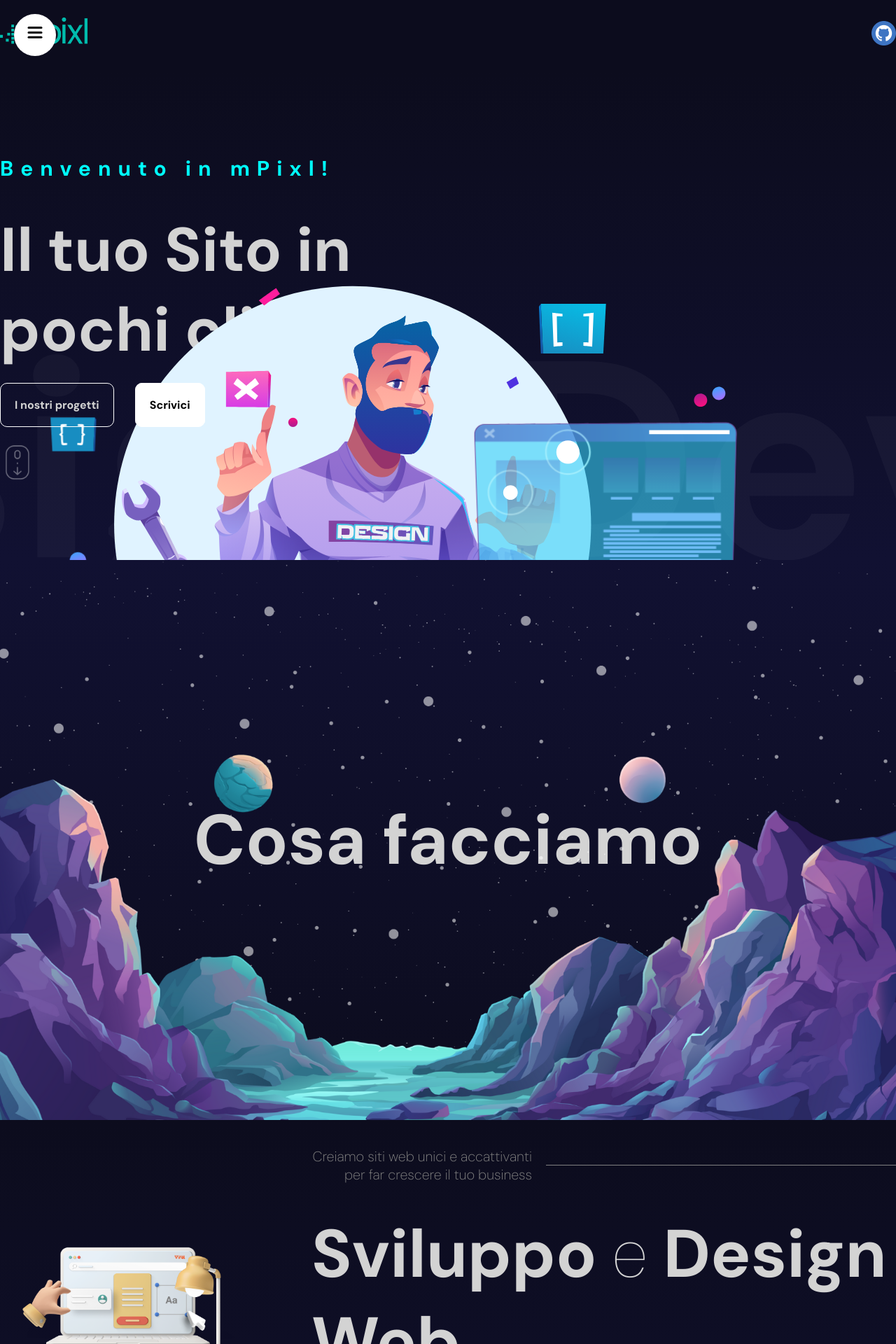
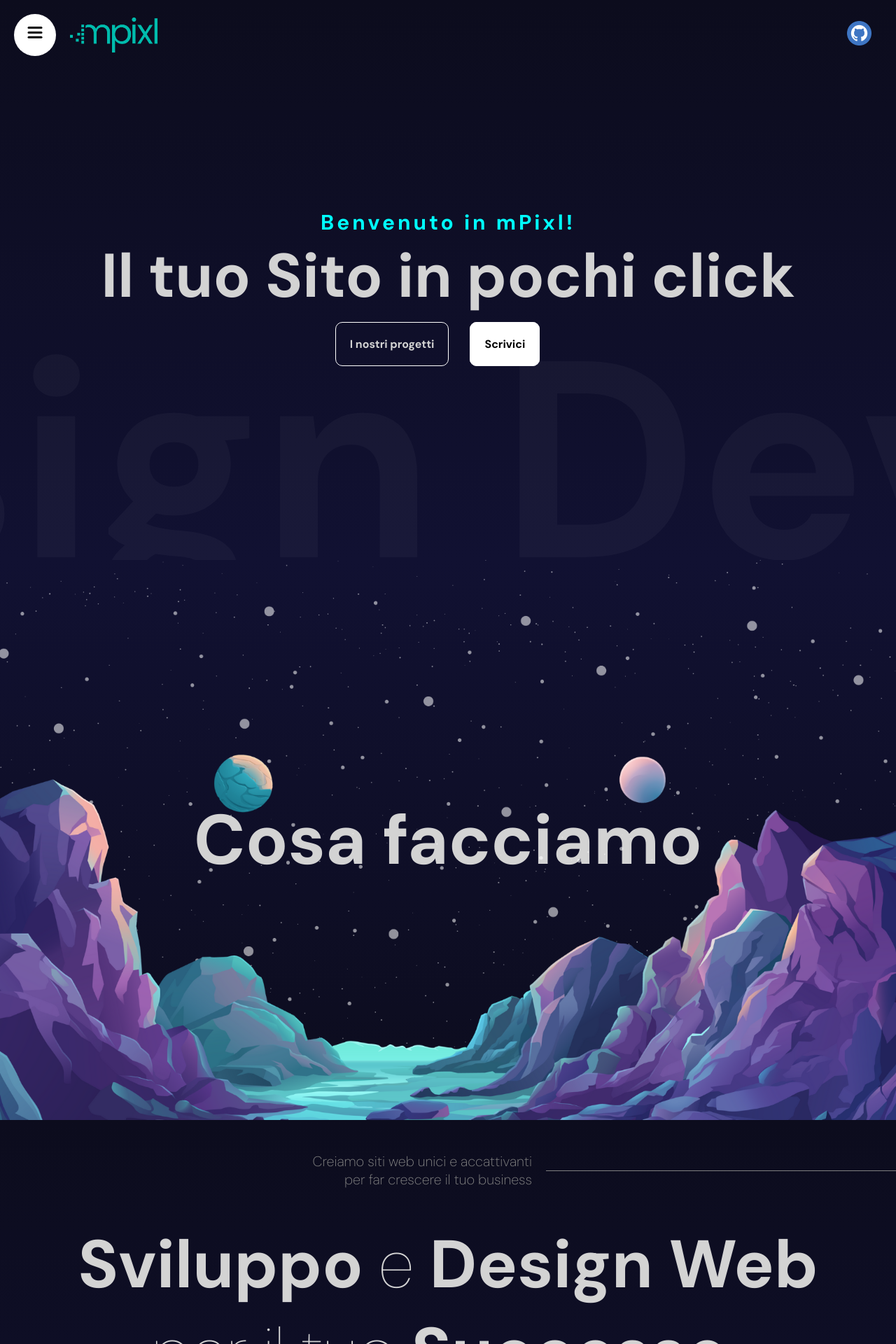
Before and after one commit to LorenzoRonconi00/mPixl, a React (Vite) app: page / in a window 1280 px wide. Shown: the top 1920 px of the page at 70% size. Built offline with nearby package versions, Linux system fonts and the light colour scheme.

Commit message:
rimossa roba inutile, fix hero, fix phone svg, rimosso clutter vario

```diff
--- a/src/components/contact/Contact.jsx
+++ b/src/components/contact/Contact.jsx
@@ -88,37 +88,13 @@ const Contact = () => {
           </a>
         </div>
       </motion.div>
-      <div className="formContainer">
-        <motion.div
-          initial={{ opacity: 1 }}
-          whileInView={{ opacity: 0 }}
-          transition={{ delay: 3, duration: 1 }}
-          className="phoneSvg"
-        >
-          <svg
-            width="450px"
-            height="450px"
-            viewBox="0 0 24 24"
-            fill="none"
-            xmlns="http://www.w3.org/2000/svg"
-          >
-            <motion.path
-              initial={{ pathLength: 0 }}
-              animate={isInView && { pathLength: 1 }}
-              transition={{ duration: 3 }}
-              d="M10.0376 5.31617L10.6866 6.4791C11.2723 7.52858 11.0372 8.90532 10.1147 9.8278C10.1147 9.8278 10.1147 9.8278 10.1147 9.8278C10.1146 9.82792 8.99588 10.9468 11.0245 12.9755C13.0525 15.0035 14.1714 13.8861 14.1722 13.8853C14.1722 13.8853 14.1722 13.8853 14.1722 13.8853C15.0947 12.9628 16.4714 12.7277 17.5209 13.3134L18.6838 13.9624C20.2686 14.8468 20.4557 17.0692 19.0628 18.4622C18.2258 19.2992 17.2004 19.9505 16.0669 19.9934C14.1588 20.0658 10.9183 19.5829 7.6677 16.3323C4.41713 13.0817 3.93421 9.84122 4.00655 7.93309C4.04952 6.7996 4.7008 5.77423 5.53781 4.93723C6.93076 3.54428 9.15317 3.73144 10.0376 5.31617Z"
-              stroke="orange"
-              stroke-width="0.2"
-              stroke-linecap="round"
-            />
-          </svg>
-        </motion.div>
+
         <motion.form
           ref={formRef}
           onSubmit={sendEmail}
           initial={{ opacity: 0 }}
           whileInView={{ opacity: 1 }}
-          transition={{ delay: 4, duration: 1 }}
+          transition={{ delay: .5, duration: 1 }}
         >
           <input type="text" required placeholder="Nome" name="name" />
           <input type="email" required placeholder="Email" name="email" />
@@ -127,7 +103,6 @@ const Contact = () => {
           {error && "Errore durante la consegna della mail, ti preghiamo di riprovare o contattare il numero di telefono specificato"}
           {success && "Email inviata correttamente, ti risponderemo a breve!"}
         </motion.form>
-      </div>
     </motion.div>
   );
 };
--- a/src/components/contact/contact.scss
+++ b/src/components/contact/contact.scss
@@ -7,6 +7,7 @@
     display: flex;
     align-items: center;
     gap: 50px;
+    padding: 0 30px;
 
     @include mobile{
         width: 100%;
@@ -55,26 +56,20 @@
 
    }
 
-   .formContainer{
-    flex: 1;
-    position: relative;
-
-    @include mobile{
-        padding: 50px;
-        width: 100%;
-    }
-
     .phoneSvg{
         stroke: orange;
         position: absolute;
         margin: auto;
         z-index: -1;
+        width: 50px;
+        height: 50px;
     }
 
     form{
         display: flex;
         flex-direction: column;
         gap: 20px;
+        width: 50%;
 
         input, textarea{
             padding: 20px;
@@ -106,6 +101,5 @@
                 padding: 10px;
             }
         }
-    }
    }
 }
--- a/src/components/hero/Hero.jsx
+++ b/src/components/hero/Hero.jsx
@@ -2,7 +2,6 @@ import "./hero.scss";
 import { motion } from "framer-motion";
 import Lottie from "lottie-react";
 import animationData1 from "../../animation_lo7pktqf.json";
-
 
 const textVariants = {
   initial: {
@@ -22,9 +21,9 @@ const textVariants = {
     y: 10,
     transition: {
       duration: 2,
-            repeat: Infinity
-        }
-    }
+      repeat: Infinity,
+    },
+  },
 };
 
 const sliderVariants = {
@@ -51,15 +50,11 @@ const Hero = () => {
           initial="initial"
           animate="animate"
         >
-                    <motion.h2 variants={textVariants}>
-                        Benvenuto in mPixl!
-                    </motion.h2>
+          <motion.h2 variants={textVariants}>Benvenuto in mPixl!</motion.h2>
           <motion.h1 variants={textVariants}>
             Il tuo Sito in pochi click
           </motion.h1>
-                    <motion.div
-                    variants={textVariants}
-                    className="buttons">
+          <motion.div variants={textVariants} className="buttons">
             <motion.a href="#Progetti" variants={textVariants}>
               I nostri progetti
             </motion.a>
@@ -71,30 +66,26 @@ const Hero = () => {
                 transition: "background 0.5s",
               }}
               variants={textVariants}
-                            whileHover={{ background: "orange", transition: { duration: 0.5 } }}
+              whileHover={{
+                background: "orange",
+                transition: { duration: 0.5 },
+              }}
             >
               Scrivici
             </motion.a>
           </motion.div>
-                    <motion.img
-                    animate="scrollButton"
-                    variants={textVariants} src="/scroll.png" alt="" />
         </motion.div>
       </div>
       <motion.div
         variants={sliderVariants}
         initial="initial"
         animate="animate"
-            className="slidingTextContainer">
-                Design Develop Imagine Animation
+        className="slidingTextContainer"
+      >
+        Design Develop Imagine Animate
       </motion.div>
-            <div className="imageContainer">
-                <Lottie
-                className="lottieHero"
-                animationData={animationData1}/>
-            </div>
     </div>
   );
-}
+};
 
 export default Hero;
--- a/src/components/hero/hero.scss
+++ b/src/components/hero/hero.scss
@@ -1,10 +1,14 @@
 @import "../../app.scss";
 
 .hero{
-    height: calc(100vh - 100px);
+    height: 100vh;
+    width: 100%;
     overflow: hidden;
     background: linear-gradient(180deg, #0c0c1d, #111132);
-    position: relative;
+    position: absolute;
+    top: 0;
+    left: 0;
+
 
     .wrapper{
         max-width: 1366px;
@@ -12,12 +16,13 @@
         margin: auto;
 
         .textContainer{
-            width: 50%;
+            width: 100%;
             height: 100%;
             display: flex;
             flex-direction: column;
             justify-content: center;
-            gap: 40px;
+            text-align: center;
+
 
             @include mobile{
                 height: 50%;
@@ -29,12 +34,12 @@
             h2{
                 font-size: 30px;
                 color: aqua;
-                letter-spacing: 10px;
+                letter-spacing: 4px;
             }
 
             h1{
                 font-size: 88px;
-
+                margin-bottom: 30px;
                 @include mobile{
                     font-size: 41px;
                 }
--- a/src/components/navbar/navbar.scss
+++ b/src/components/navbar/navbar.scss
@@ -1,7 +1,8 @@
 @import "../../app.scss";
 
 .navbar{
-    height: 100px;
+    z-index: 100;
+    position: sticky;
 
     .wrapper{
         max-width: 1366px;
@@ -19,6 +20,9 @@
         img{
             width: 125px;
             height: 50px;
+            margin-top: 25px;
+            margin-bottom: 20px;
+            margin-left: 100px;
 
             @include mobile{
                 display: none;
@@ -26,6 +30,7 @@
         }
 
         .social{
+            margin-right: 35px;
             display: flex;
             gap: 20px;
 
--- a/src/components/navbar/sidebar/sidebar.scss
+++ b/src/components/navbar/sidebar/sidebar.scss
@@ -3,8 +3,7 @@
 .sidebar{
     display: flex;
     flex-direction: column;
-    align-items: center;
-    justify-content: center;
+    vertical-align: middle;
     background-color: white;
     color: black;
 
@@ -14,7 +13,7 @@
         top: 0;
         left: 0;
         bottom: 0;
-        width: 400px;
+        width: 100%;
         background: white;
 
         @include mobile{
--- a/src/components/parallax/Parallax.jsx
+++ b/src/components/parallax/Parallax.jsx
@@ -12,7 +12,7 @@ const Parallax = ({
         offset: ["start start", "end start"]
     })
 
-    const yText = useTransform(scrollYProgress, [0,1], ["0%", "500%"]);
+    const yText = useTransform(scrollYProgress, [0,1], ["0%", "300%"]);
     const yBg = useTransform(scrollYProgress, [0,1], ["0%", "100%"]);
 
     return (
--- a/src/components/parallax/parallax.scss
+++ b/src/components/parallax/parallax.scss
@@ -2,7 +2,7 @@
 
 .parallax{
     width: 100%;
-    height: 100%;
+    height: 100vh;
     position: relative;
     display: flex;
     align-items: center;
--- a/src/components/services/Services.jsx
+++ b/src/components/services/Services.jsx
@@ -42,10 +42,7 @@ const Services = () => {
             </motion.div>
             <motion.div className="titleContainer" variants={variants}>
                 <div className="title">
-                    <Lottie
-                    style={{width: "500px", height: "200px", borderRadius: "50px",
-                    objectFit: "cover"}}
-                    animationData={animationData}/>
+
                     <h1>
                         <motion.b whileHover={{color: "orange"}}>Sviluppo</motion.b> e
                         <motion.b whileHover={{color: "orange"}}> Design Web</motion.b>
--- a/src/components/services/services.scss
+++ b/src/components/services/services.scss
@@ -43,6 +43,7 @@
         display: flex;
         flex-direction: column;
         align-items: center;
+        margin-bottom: 30px;
 
         @include mobile{
             width: 100%;
@@ -50,8 +51,9 @@
 
         .title{
             display: flex;
+            flex-direction: column;
             align-items: center;
-            gap: 50px;
+            gap: 30px;
 
             @include mobile{
                 flex-direction: column;
@@ -94,6 +96,7 @@
                 font-size: 24px;
                 cursor: pointer;
 
+
                 @include mobile{
                     font-size: 16px;
                     width: 150px;
@@ -108,6 +111,8 @@
         display: flex;
         max-width: 1366px;
         margin: auto;
+        gap: 20px;
+
 
         @include mobile{
             flex-direction: column;
@@ -122,6 +127,7 @@
             display: flex;
             flex-direction: column;
             justify-content: space-between;
+            border-radius: 20px;
 
             @include mobile{
                 border: none;
```
Also changed, not shown: 1 other file (tests, documents, lock files or other folders). Lines whose indentation alone changed are shown as unchanged.
